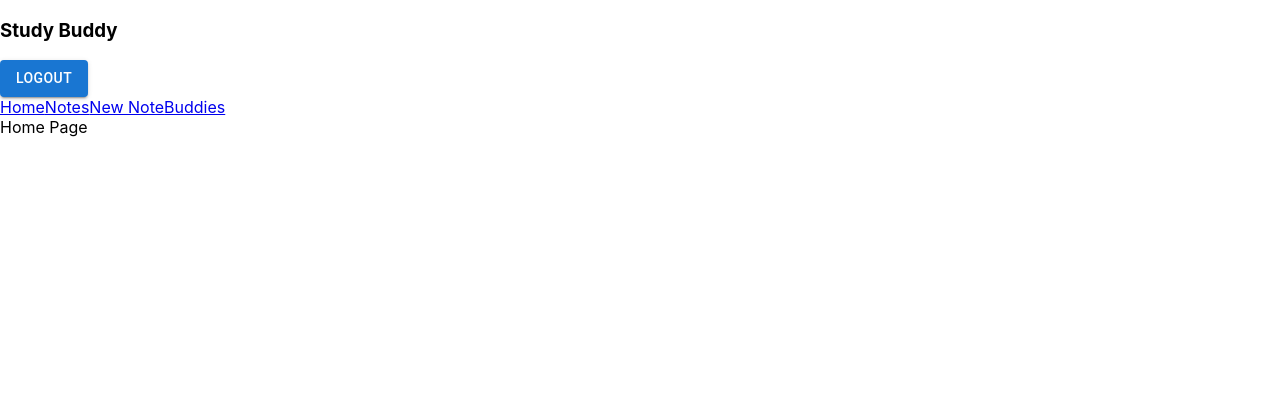
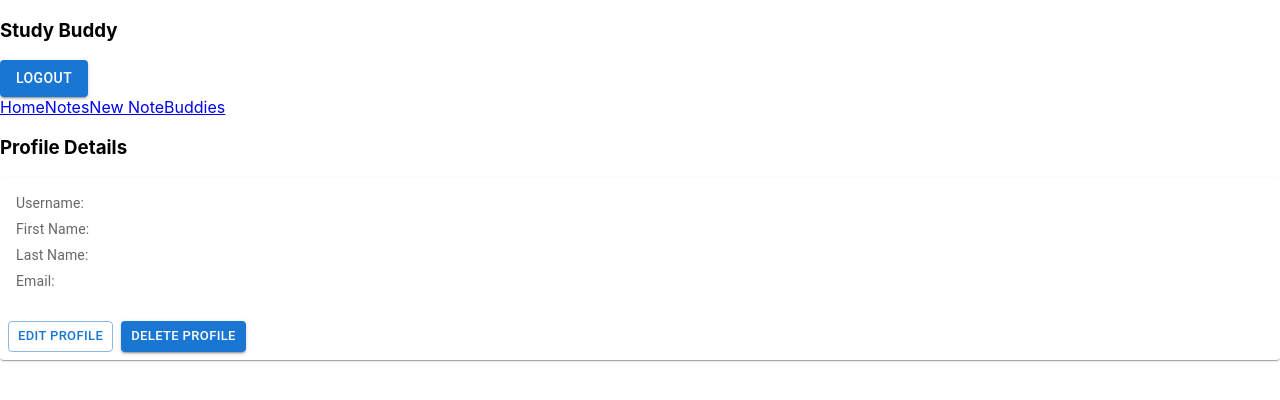
Before and after one commit to Virgomoon/study-buddy-phase-5-capstone, a React (Create React App) app in the folder client/: page / in a window 1280 px wide. Shown: the top 400 px of the page. Built offline with nearby package versions, Linux system fonts and the light colour scheme; no server answers.

Commit message:
Checkpoint 3

```diff
--- /dev/null
+++ b/client/src/components/BasicCard.js
@@ -0,0 +1,64 @@
+import * as React from 'react';
+import { useContext, useState } from 'react';
+import { UserContext } from '../context/userDetails'
+import Box from '@mui/material/Box';
+import Card from '@mui/material/Card';
+import CardActions from '@mui/material/CardActions';
+import CardContent from '@mui/material/CardContent';
+import Button from '@mui/material/Button';
+import Typography from '@mui/material/Typography';
+import EditUserDetails from './EditUserDetails';
+
+// const bull = (
+//   <Box
+//     component="span"
+//     sx={{ display: 'inline-block', mx: '2px', transform: 'scale(0.8)' }}
+//   >
+//     •
+//   </Box>
+// );
+
+export default function BasicCard() {
+
+    const [isEditing, setIsEditing] = useState(false);
+
+    const { currentUser, setCurrentUser} = useContext(UserContext)
+
+    const { username, first_name, last_name, email, id } = currentUser
+
+
+  return (
+    <Card sx={{ minWidth: 275 }}>
+      <CardContent>
+        {isEditing ? (<EditUserDetails
+          setIsEditing={setIsEditing}
+        />) : (
+            <div>
+                <Typography sx={{ fontSize: 14 }} color="text.secondary" gutterBottom>
+                Username: {username}
+                </Typography>
+                <Typography sx={{ fontSize: 14 }} color="text.secondary" gutterBottom>
+                First Name: {first_name}
+                </Typography>
+                <Typography sx={{ fontSize: 14 }} color="text.secondary" gutterBottom>
+                Last Name: {last_name}
+                </Typography>
+                <Typography sx={{ fontSize: 14 }} color="text.secondary" gutterBottom>
+                Email: {email}
+                </Typography>
+            </div>
+        )}
+
+      </CardContent>
+      <CardActions>
+        <Button
+            variant='outlined'
+            size="small"
+            onClick={() => setIsEditing((isEditing) => !isEditing)}
+            >Edit Profile
+        </Button>
+        <Button variant='contained' size="small">Delete Profile</Button>
+      </CardActions>
+    </Card>
+  );
+}
--- /dev/null
+++ b/client/src/components/EditUserDetails.js
@@ -0,0 +1,68 @@
+import React, { useContext, useState } from 'react'
+import { UserContext } from '../context/userDetails';
+
+function EditUserDetails({setIsEditing}) {
+
+    // const { currentUser, setCurrentUser} = useContext(UserContext)
+    // const { id } = currentUser
+
+    // const [editedState, setEditedState] = useState(...currentUser);
+    // const { username, first_name, last_name, email} = editedState
+
+    // console.log(editedState)
+
+    // function handleFormSubmit(e) {
+    //     e.preventDefault();
+
+    //     fetch(`/users/${id}`, {
+    //       method: "PATCH",
+    //       headers: {
+    //         "Content-Type": "application/json",
+    //       },
+    //       body: JSON.stringify({
+    //         entry: editedState,
+    //       }),
+    //     })
+    //       .then((r) => r.json())
+    //       .then((updatedUser) => setCurrentUser(updatedUser));
+
+    //       setIsEditing(false)
+    //   }
+
+  return (
+    <form className="edit-message" >
+        <input
+          type="text"
+          name="username"
+          autoComplete="off"
+        //   value={username}
+        //   onChange={(e) => setEditedState(e.target.value)}
+        />
+        <input
+          type="text"
+          name="first_name"
+          autoComplete="off"
+        //   value={first_name}
+        //   onChange={(e) => setEditedState(e.target.value)}
+        />
+        <input
+          type="text"
+          name="last_name"
+          autoComplete="off"
+        //   value={last_name}
+        //   onChange={(e) => setEditedState(e.target.value)}
+        />
+        <input
+          type="text"
+          name="username"
+          autoComplete="off"
+        //   value={email}
+        //   onChange={(e) => setEditedState(e.target.value)}
+        />
+
+        <input type="submit" value="Save" />
+      </form>
+  )
+}
+
+export default EditUserDetails
--- a/client/src/routes/HomePage.js
+++ b/client/src/routes/HomePage.js
@@ -4,6 +4,7 @@ import { Navigate, useNavigate } from "react-router-dom";
 import NavBar from './NavBar';
 import FetchUserDetails from '../components/FetchUserDetails';
 import Header from '../components/Header';
+import BasicCard from '../components/BasicCard';
 
 function HomePage() {
 
@@ -31,7 +32,8 @@ function HomePage() {
     <Header />
     <FetchUserDetails />
     <NavBar />
-    <div>Home Page</div>
+    <h3>Profile Details</h3>
+    <BasicCard />
     </>
   )
 }
```
Also changed, not shown: 1 other file (tests, documents, lock files or other folders).
